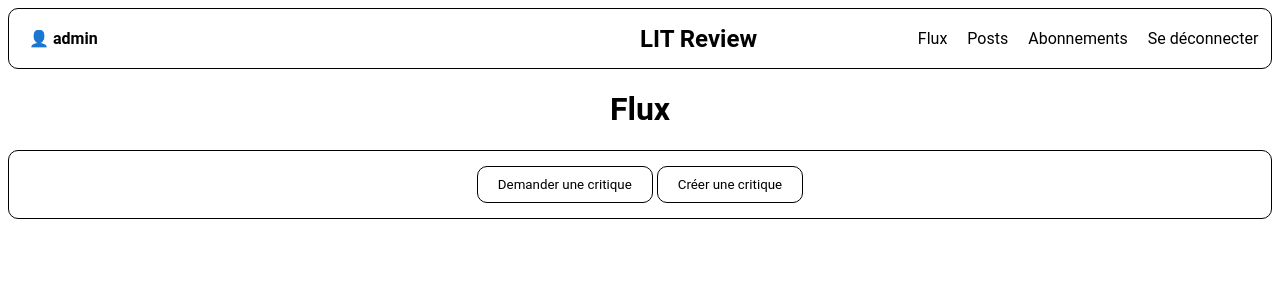
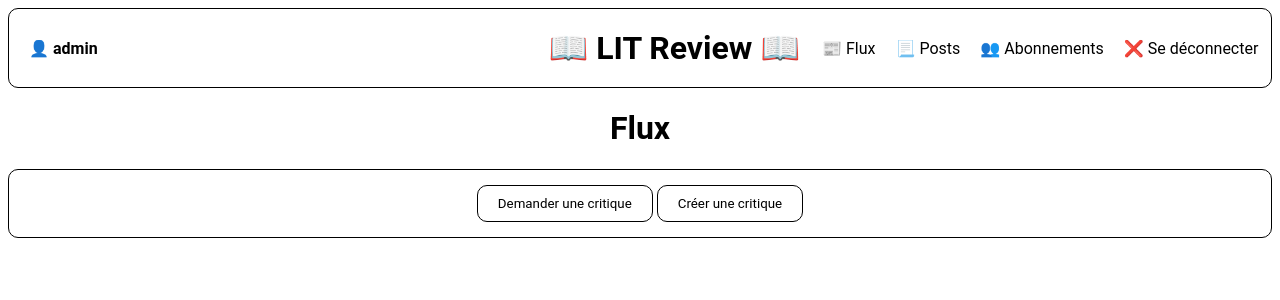
Before and after one commit to PierreBulgare/LITReview, a Django app: page /flux/ in a window 1280 px wide. Shown: the top 300 px of the page. Run offline with Django 5.2, Linux system fonts and the light colour scheme; a user stored in the database is signed in; data comes from the database, SQL or seed files in the repository; both versions use the stored data as it was after the commit.

Commit message:
Mise en forme

```diff
--- a/authentication/templates/authentication/login.html
+++ b/authentication/templates/authentication/login.html
@@ -1,5 +1,4 @@
 {% extends "base.html" %}
-{% block page_name %}Page d'accueil{% endblock page_name %}
 {% block main_content %}
 <div>
     <h2>Incrivez-vous maintenant</h2>
--- a/static/styles.css
+++ b/static/styles.css
@@ -39,9 +39,12 @@ h1 {
     padding: 20px;
 }
 
-.header_content h2 {
-    left: 50%;
-    position: absolute;
+.header_content h1 {
+    margin: 0 auto;
+}
+
+.header_content li:hover {
+    font-weight: bold;
 }
 
 main {
--- a/templates/base.html
+++ b/templates/base.html
@@ -15,14 +15,14 @@
                 {% if user.is_authenticated %}
                 <span class="bold-element">👤 {{ user.username }}</span>
                 {% endif %}
-                <h2>LIT Review</h2>
+                <h1>📖 LIT Review 📖</h1>
                 <nav>
                     <ul>
                         {% if user.is_authenticated %}
-                        <li><a href="{% url 'flux' %}">Flux</a></li>
-                        <li><a href="{% url 'posts' %}">Posts</a></li>
-                        <li><a href="{% url 'follows' %}">Abonnements</a></li>
-                        <li><a href="{% url 'logout' %}">Se déconnecter</a></li>
+                        <li><a href="{% url 'flux' %}">📰 Flux</a></li>
+                        <li><a href="{% url 'posts' %}">📃 Posts</a></li>
+                        <li><a href="{% url 'follows' %}">👥 Abonnements</a></li>
+                        <li><a href="{% url 'logout' %}">❌ Se déconnecter</a></li>
                         {% endif %}
                     </ul>
                 </nav>
--- a/website/templates/website/flux.html
+++ b/website/templates/website/flux.html
@@ -17,7 +17,7 @@
                      vous avez demandé une critique
                     {% else %}
                     <span class="bold-element">
-                        {{ post.user.username }}
+                        👤 {{ post.user.username }}
                     </span> a demandé une critique
                     {% endif %}
                 {% else %}
@@ -25,7 +25,7 @@
                      vous avez publié une critique
                     {% else %}
                     <span class="bold-element">
-                        {{ post.user.username }}
+                        👤 {{ post.user.username }}
                     </span> a publié une critique
                     {% endif %}
                 {% endif %}
@@ -57,8 +57,8 @@
                 {% endif %}
             {% else %}
             <div class="post">
-                <p>Ticket - {{ post.ticket.id }}</p>
-                <span class="bold-element">{{ post.ticket.user.username }}</span>
+                <p>Ticket <b>{{ post.ticket.id }}</b></p>
+                <span class="bold-element">👤 {{ post.ticket.user.username }}</span>
                 <p class="ticket-title">{{ post.ticket.title }}</p>
                 {% if post.ticket.description %}
                     <p class="ticket-description">{{ post.ticket.description }}</p>
```
Also changed, not shown: db.sqlite3.
